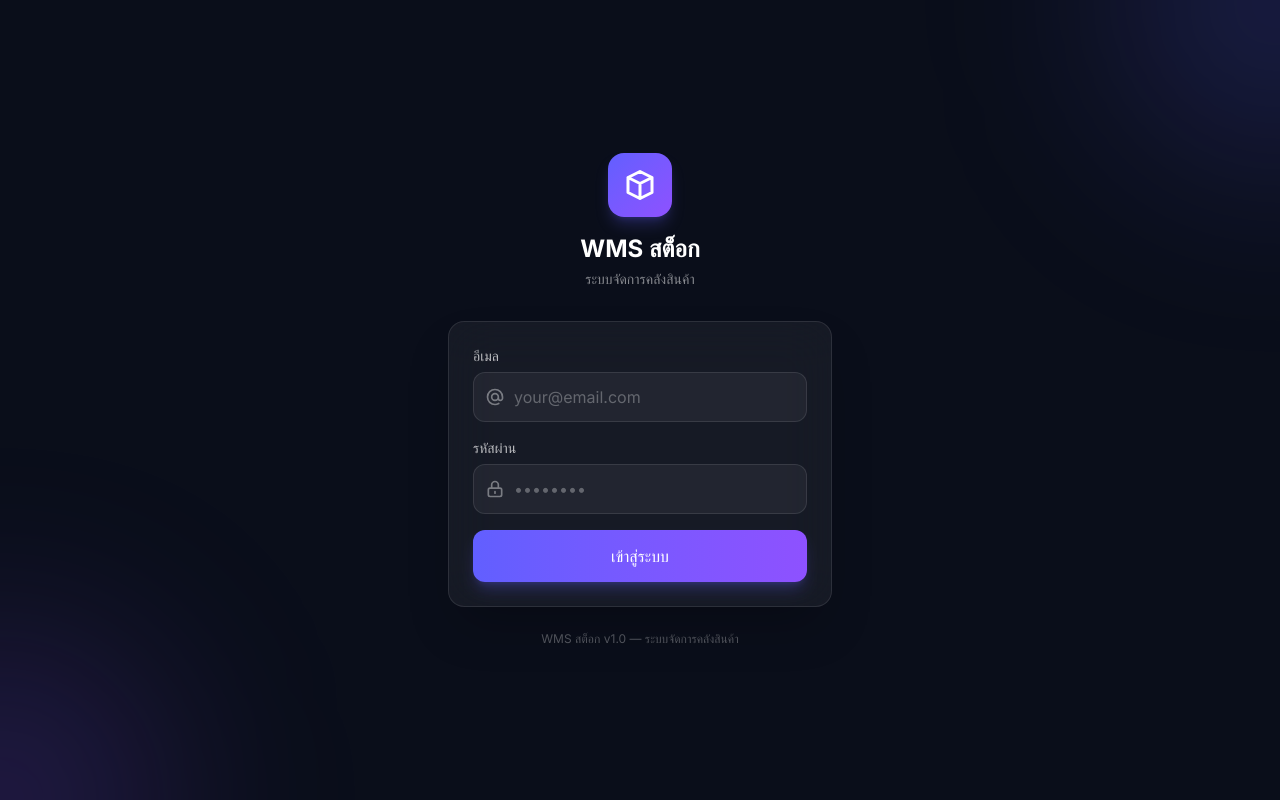
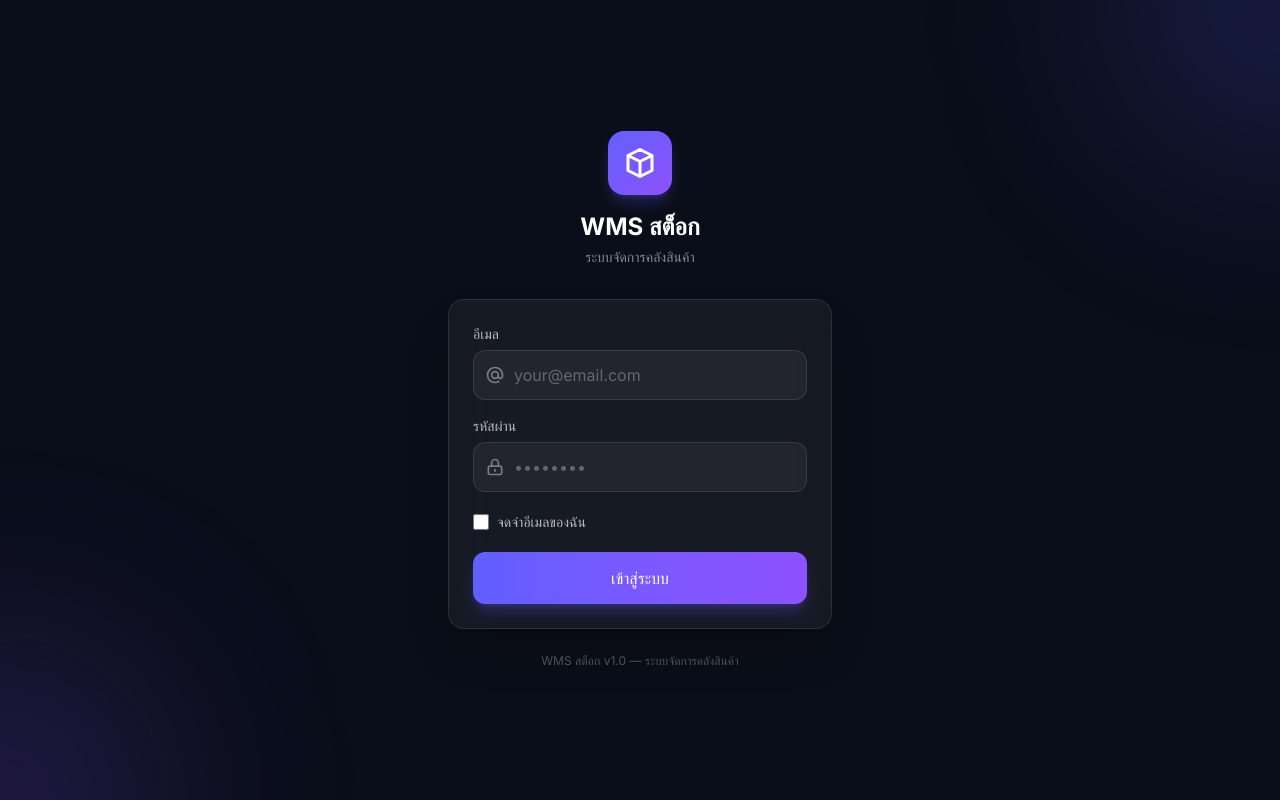
Before and after one commit to Prod89/stockprod48, a Next.js app: page /login in a window 1280 px wide. Built offline with nearby package versions, Linux system fonts and the light colour scheme.

Commit message:
Add remember email checkbox on login

```diff
--- a/src/components/auth/LoginForm.tsx
+++ b/src/components/auth/LoginForm.tsx
@@ -1,13 +1,23 @@
 'use client'
 
-import { useState } from 'react'
+import { useState, useEffect } from 'react'
 import { login } from '@/actions/auth'
 import { Button } from '@/components/ui/Button'
 import { Input } from '@/components/ui/Input'
 
 export function LoginForm() {
+  const [email, setEmail] = useState('')
+  const [remember, setRemember] = useState(false)
   const [error, setError] = useState<string | null>(null)
   const [isLoading, setIsLoading] = useState(false)
+
+  useEffect(() => {
+    const savedEmail = localStorage.getItem('wms_remember_email')
+    if (savedEmail) {
+      setEmail(savedEmail)
+      setRemember(true)
+    }
+  }, [])
 
   async function handleSubmit(formData: FormData) {
     setIsLoading(true)
@@ -16,6 +26,12 @@ export function LoginForm() {
       const result = await login(formData)
       if (result?.error) {
         setError(result.error)
+      } else {
+        if (remember) {
+          localStorage.setItem('wms_remember_email', email)
+        } else {
+          localStorage.removeItem('wms_remember_email')
+        }
       }
     } catch {
       setError('เกิดข้อผิดพลาด กรุณาลองใหม่อีกครั้ง')
@@ -51,6 +67,8 @@ export function LoginForm() {
               name="email"
               type="email"
               label="อีเมล"
+              value={email}
+              onChange={(e) => setEmail(e.target.value)}
               placeholder="your@email.com"
               autoComplete="email"
               required
@@ -74,6 +92,21 @@ export function LoginForm() {
               }
             />
 
+            {/* Remember Me Checkbox */}
+            <div className="flex items-center gap-2 py-1">
+              <input
+                id="remember"
+                name="remember"
+                type="checkbox"
+                checked={remember}
+                onChange={(e) => setRemember(e.target.checked)}
+                className="w-4 h-4 rounded bg-white/5 border-white/10 text-indigo-500 focus:ring-indigo-500/20 focus:ring-offset-0 focus:outline-none"
+              />
+              <label htmlFor="remember" className="text-sm font-medium text-white/70 cursor-pointer select-none">
+                จดจำอีเมลของฉัน
+              </label>
+            </div>
+
             {error && (
               <div className="bg-red-500/10 border border-red-500/20 rounded-xl p-3 text-sm text-red-400 flex items-center gap-2">
                 <svg className="w-5 h-5 flex-shrink-0" fill="none" viewBox="0 0 24 24" stroke="currentColor">
```
